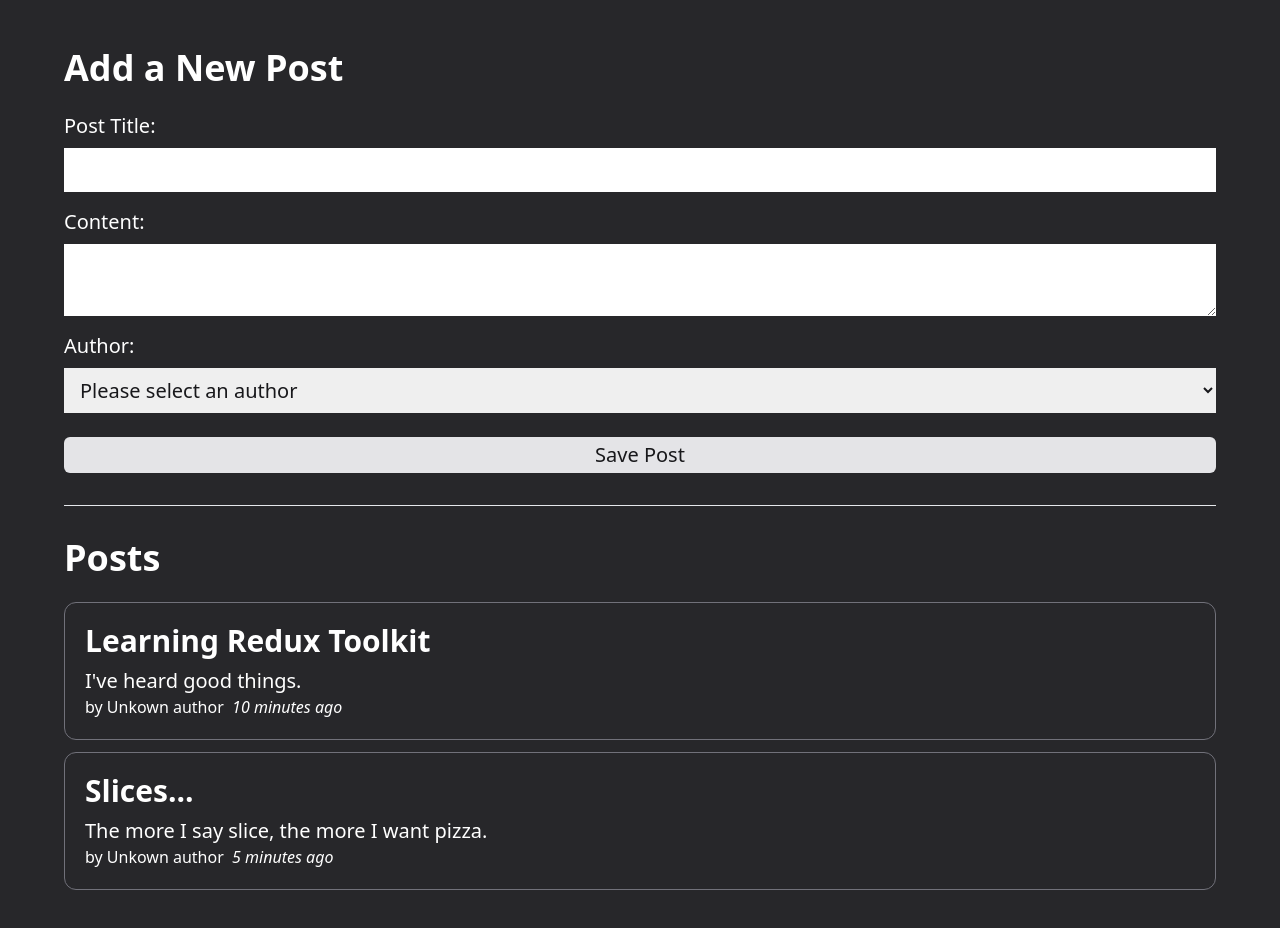
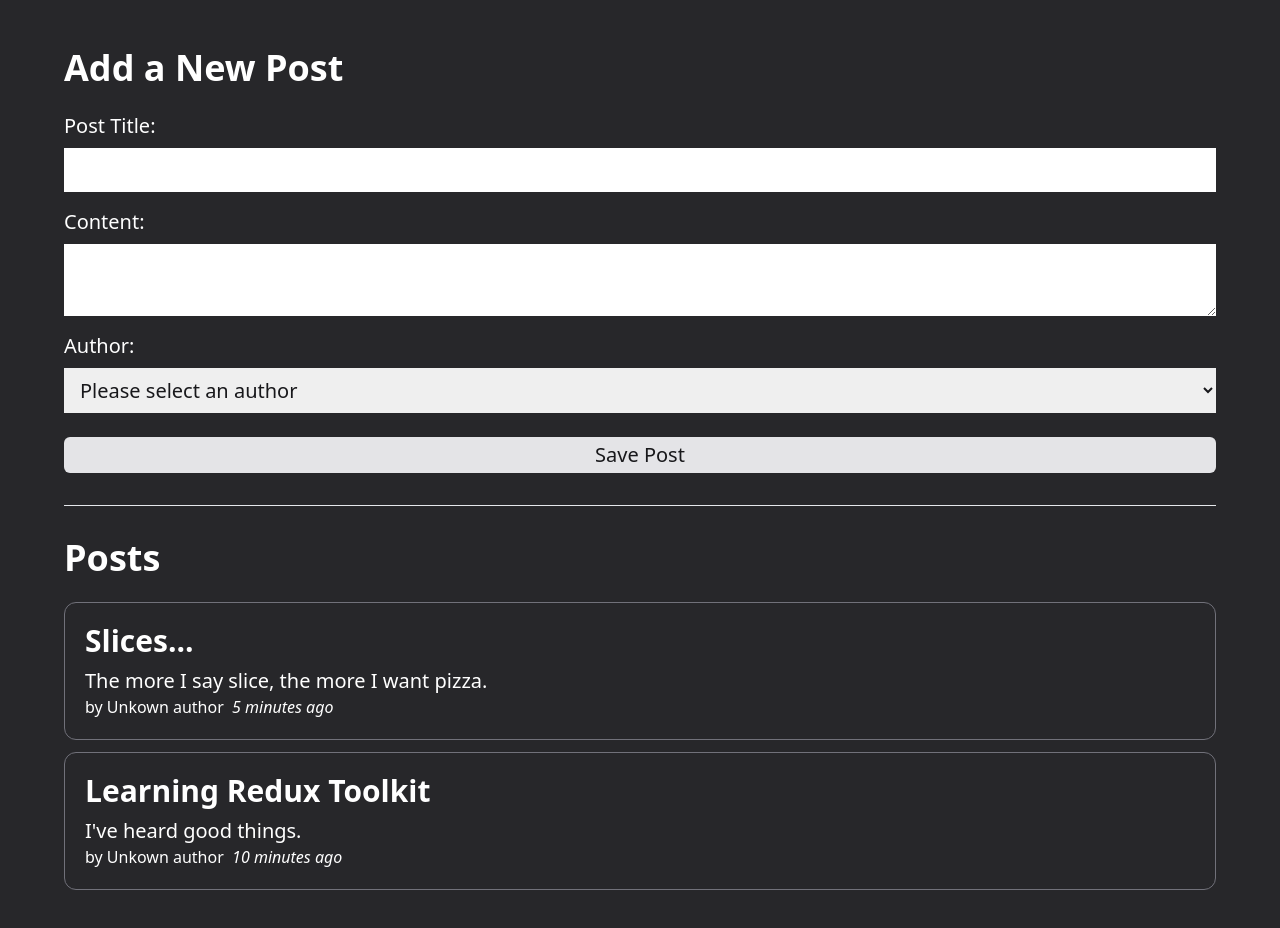
Before and after one commit to pauloo0/redux-router, a React (Vite) app: page / in a window 1280 px wide. Shown: the top 928 px of the page. Built offline with nearby package versions, Linux system fonts and the light colour scheme.

Commit message:
Ordering posts by newest to oldest

```diff
--- a/src/features/posts/PostsList.tsx
+++ b/src/features/posts/PostsList.tsx
@@ -8,7 +8,11 @@
 const PostsList: React.FC = () => {
   const posts = useSelector(selectAllPosts)
 
-  const renderedPosts = posts.map((post) => (
+  const orderedPosts = posts
+    .slice()
+    .sort((a, b) => b.date.localeCompare(a.date))
+
+  const renderedPosts = orderedPosts.map((post) => (
     <article className='rounded-xl border border-zinc-500 p-5' key={post.id}>
       <h3 className='text-3xl font-semibold mb-2'>{post.title}</h3>
       <p className='text-xl font-light'>{post.content.substring(0, 100)}</p>
```
